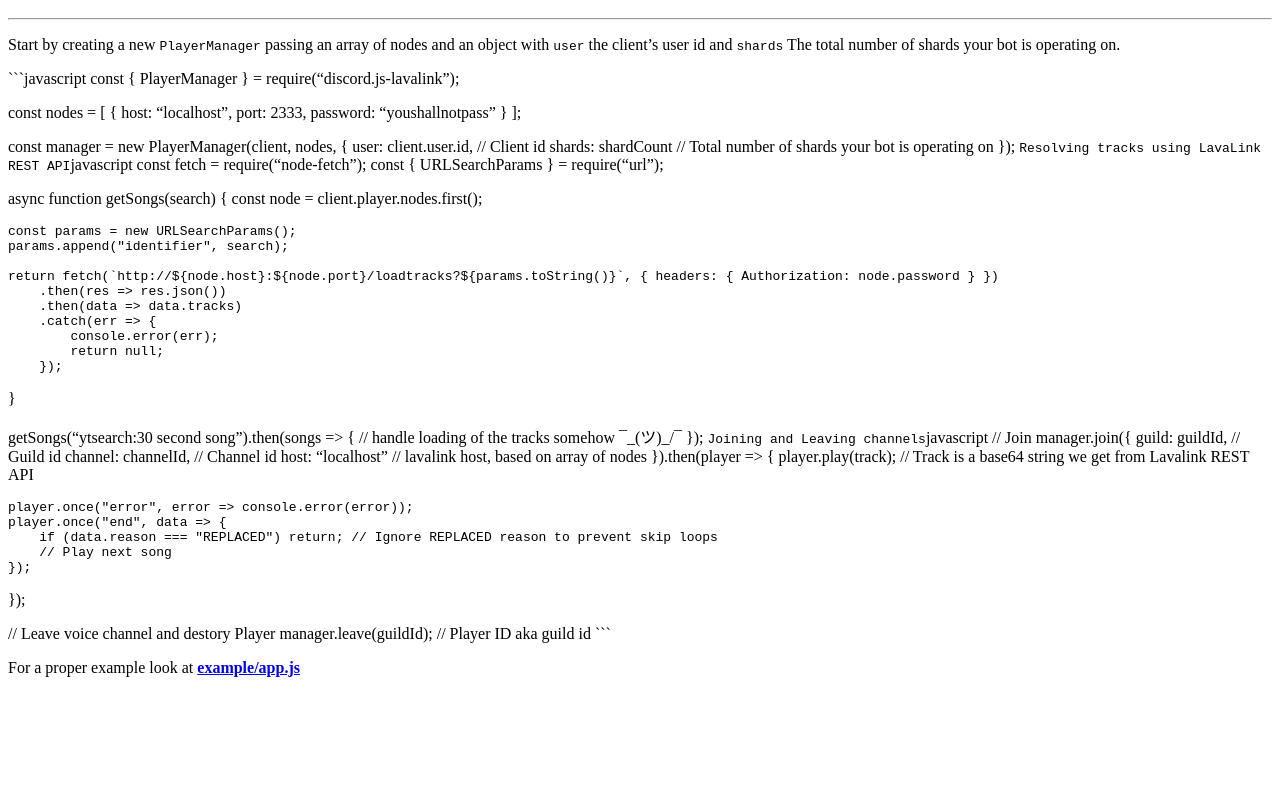
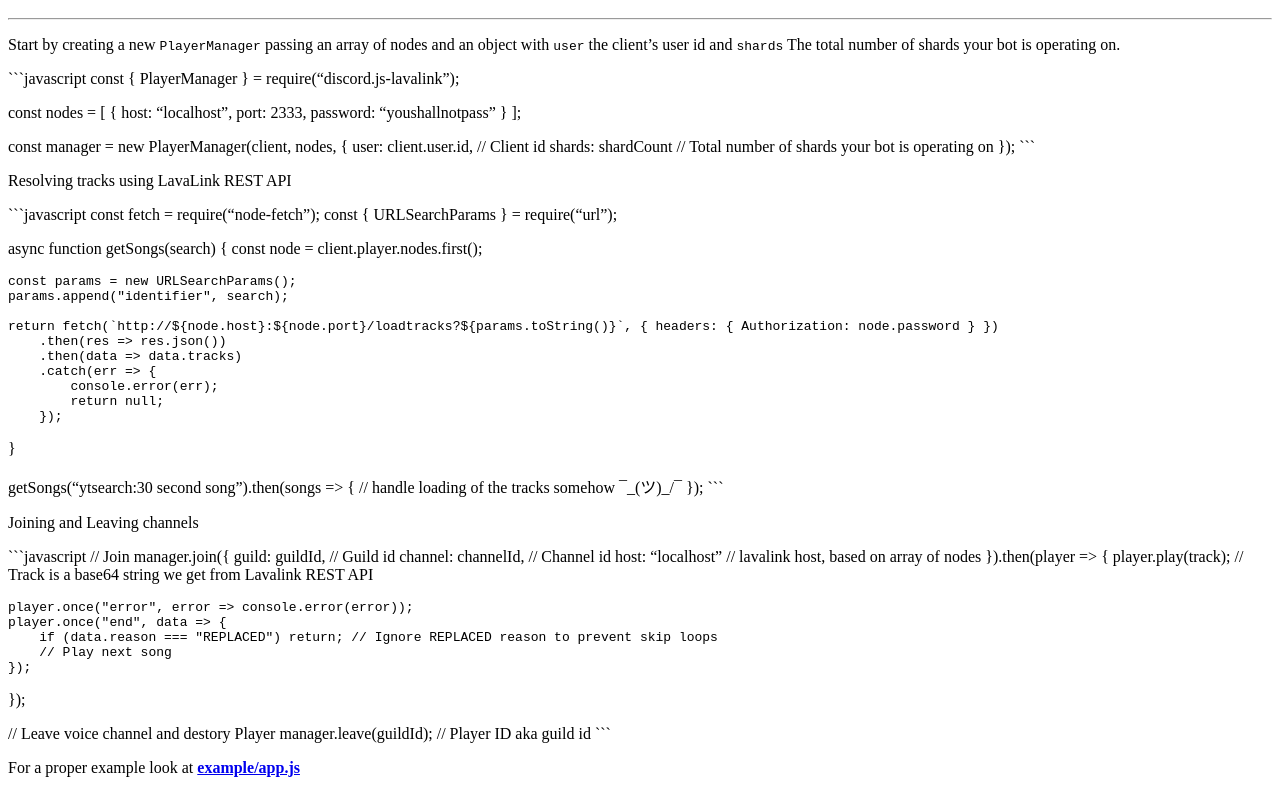
Before and after one commit to MrJacz/discord.js-lavalink, a plain HTML site: page content/readme.html in a window 1280 px wide. Shown: the part 1911-2704 px from the top of the page. Before the commit the page ends 2604 px from the top, so only its background shows below. Drawn offline with Linux system fonts and the light colour scheme.

Commit message:
Docs build: a37e62c00a23ff3e1cc8ca27877d43af7f53e550

````diff
--- a/content/readme.html
+++ b/content/readme.html
@@ -41,7 +41,9 @@ const { PlayerManager } = require(“discord.js-lavalink”);</p>
     user: client.user.id, // Client id
     shards: shardCount // Total number of shards your bot is operating on
 });
-<code>Resolving tracks using LavaLink REST API</code>javascript
+```</p>
+<p>Resolving tracks using LavaLink REST API</p>
+<p>```javascript
 const fetch = require(“node-fetch”);
 const { URLSearchParams } = require(“url”);</p>
 <p>async function getSongs(search) {
@@ -60,7 +62,9 @@ return fetch(`http://${node.host}:${node.port}/loadtracks?${params.toString()}`,
 <p>getSongs(“ytsearch:30 second song”).then(songs =&gt; {
     // handle loading of the tracks somehow ¯_(ツ)_/¯
 });
-<code>Joining and Leaving channels</code>javascript
+```</p>
+<p>Joining and Leaving channels</p>
+<p>```javascript
 // Join
 manager.join({
     guild: guildId, // Guild id
````
